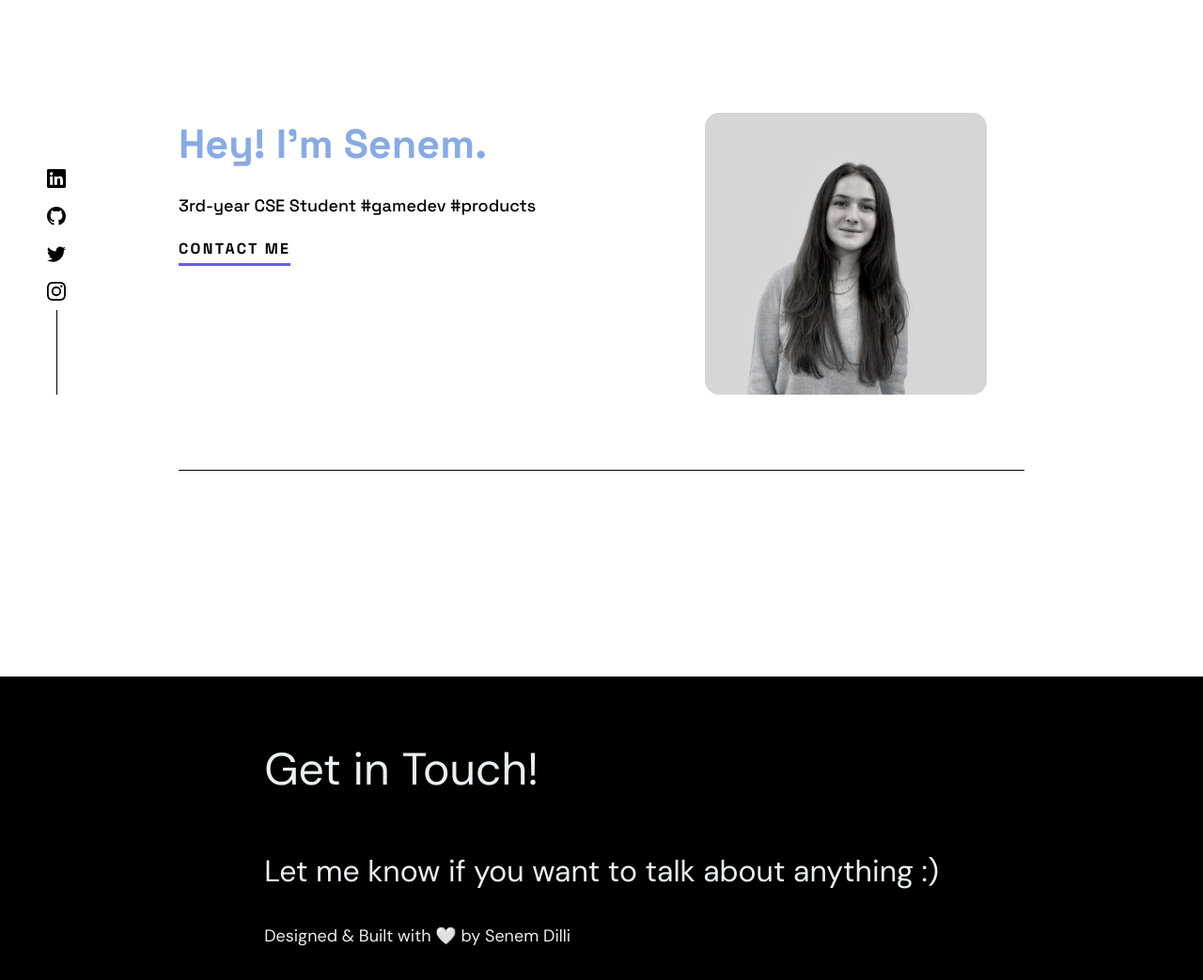
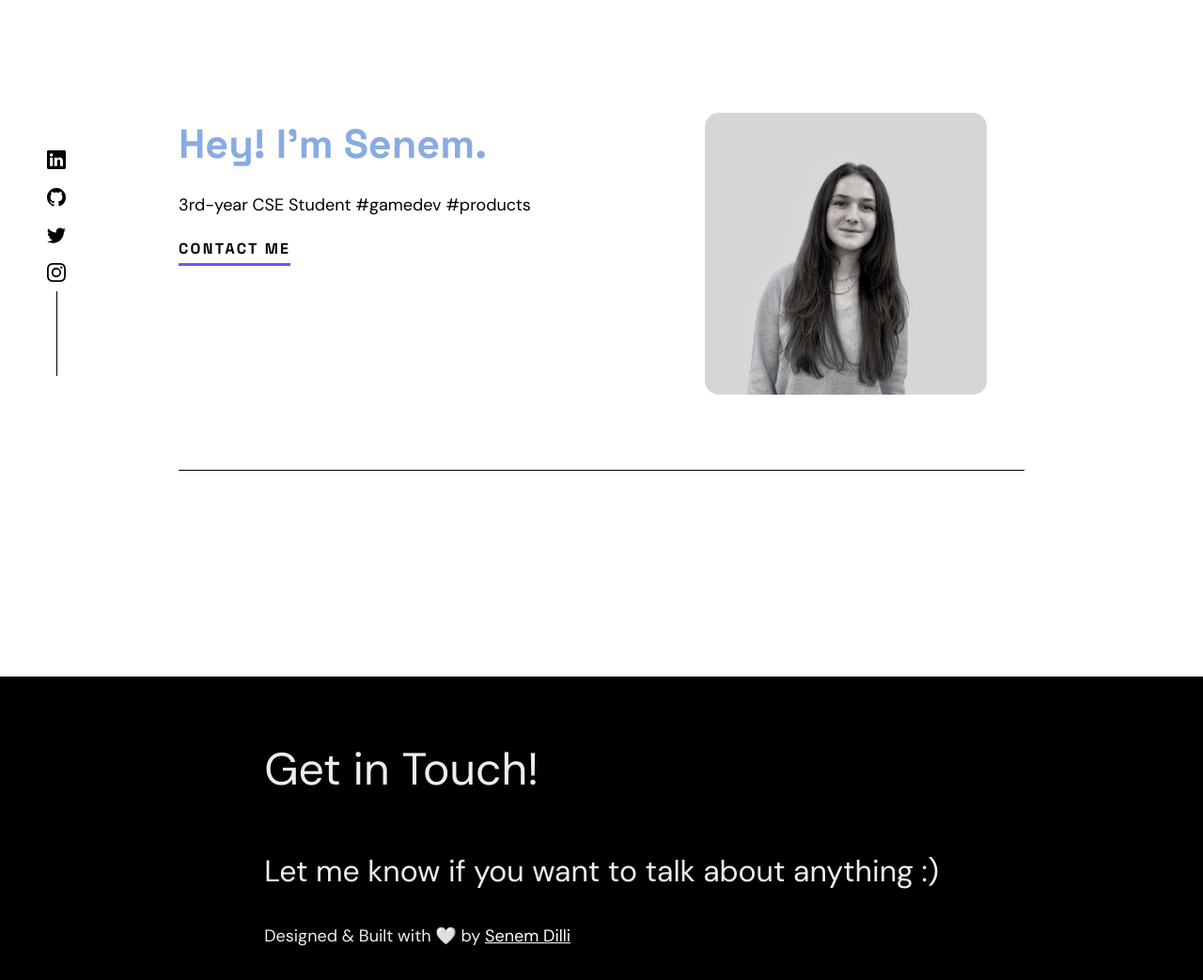
Before and after one commit to senemdilli/personal-website, a plain HTML site: page html/index.html in a window 1280 px wide. Shown: the part 80-1123 px from the top of the page at 94% size. Drawn offline with Linux system fonts and the light colour scheme.

Commit message:
little font and color changes

```diff
--- a/css/style.css
+++ b/css/style.css
@@ -37,10 +37,6 @@ body {
     color: var(--black);
     font-size: var(--fs-18);
     line-height: 1.56;
-}
-
-.change-font {
-    font-family: var(--logo-font);
 }
 
 /* header */
@@ -153,7 +149,7 @@ section {
 .side-socials {
     width: 40px;
     position: fixed;
-    bottom: 300px;
+    bottom: 40%;
     left: 40px;
     right: auto;
     z-index: 10;
@@ -229,6 +225,7 @@ section {
 
 .hero-headline {
     color: var(--blue);
+    font-family: var(--logo-font);
 }
 
 .hero-headline > span{
@@ -238,12 +235,14 @@ section {
 
 .hero-contact {
     font-size: 1rem;
+    font-family: var(--logo-font);
     line-height: 1.625;
     letter-spacing: 2.29px;
     font-weight: 700;
     text-transform: uppercase;
     color: var(--black);
     text-decoration: none;
+    /* underline design */
     background-image: linear-gradient(
         to right,
         var(--purple) 75%,
@@ -257,7 +256,7 @@ section {
 }
 
 .hero-contact:hover {
-    color: var(--blue);
+    color: var(--purple);
 }
 
 /* footer */
@@ -286,6 +285,11 @@ section {
 
 .footer-med {
     font-size: var(--fs-32);
+}
+
+.footer-name {
+    color: var(--background);
+    text-decoration: underline;
 }
 
 /* 600px */
--- a/html/index.html
+++ b/html/index.html
@@ -82,7 +82,7 @@
         <div id="content">
             <main id="main">
                 <section class="hero">
-                    <div class="change-font hero-wrapper">
+                    <div class="hero-wrapper">
                         <div class="hero-text">
                             <h1 class="hero-headline">Hey! I'm <span>Senem</span>.</h1>
                             <p class="hero-desc">
@@ -100,7 +100,7 @@
             <div class="footer-wrapper">
                 <p class="footer-big">Get in Touch!</p>
                 <p class="footer-med">Let me know if you want to talk about anything :)</p>
-                <p class="footer-end">Designed & Built with 🤍 by Senem Dilli</p>
+                <p class="footer-end">Designed & Built with 🤍 by <a href="https://www.linkedin.com/in/senemdilli/" class="footer-name">Senem Dilli</a> </p>
             </div>
         </footer>
     </body>
```
